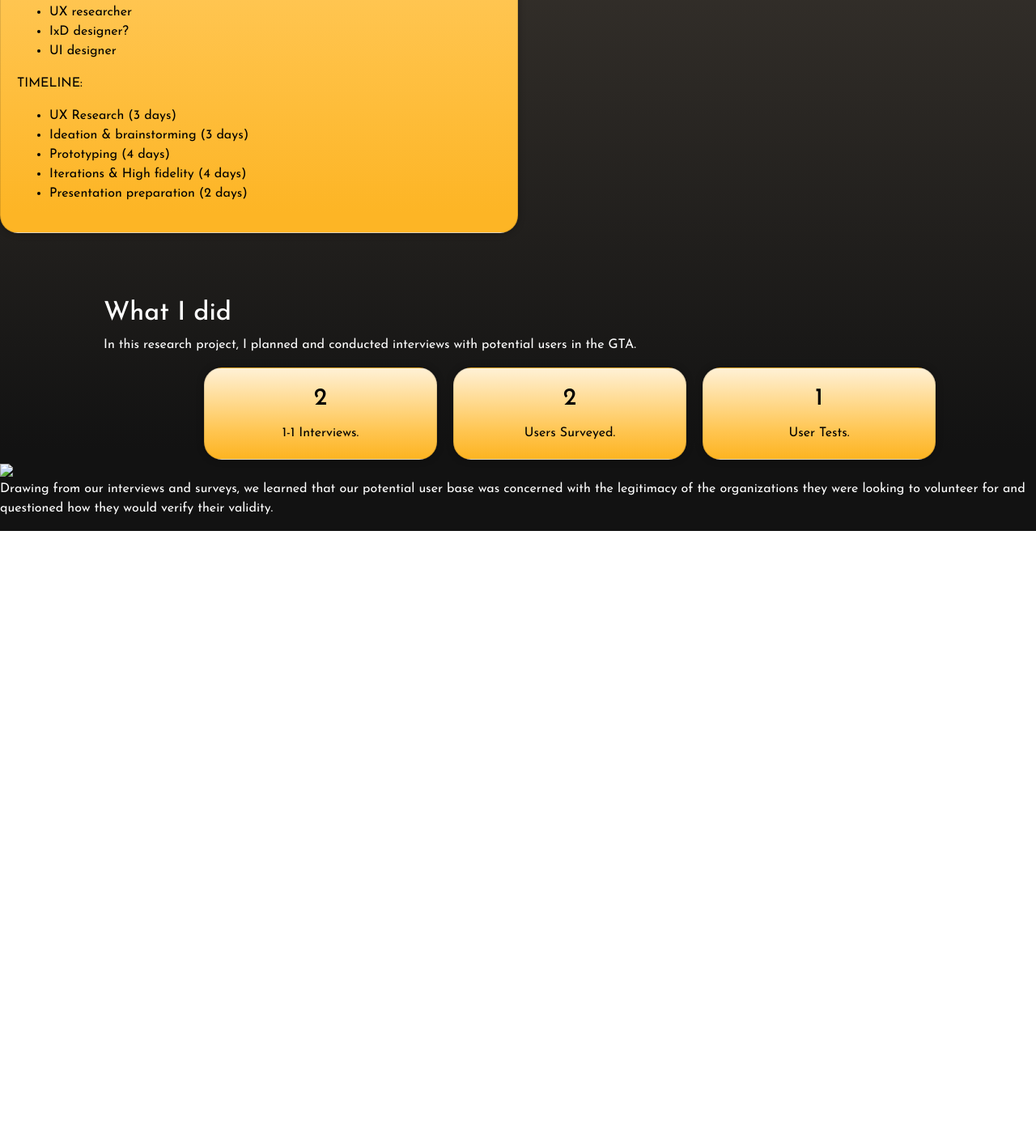
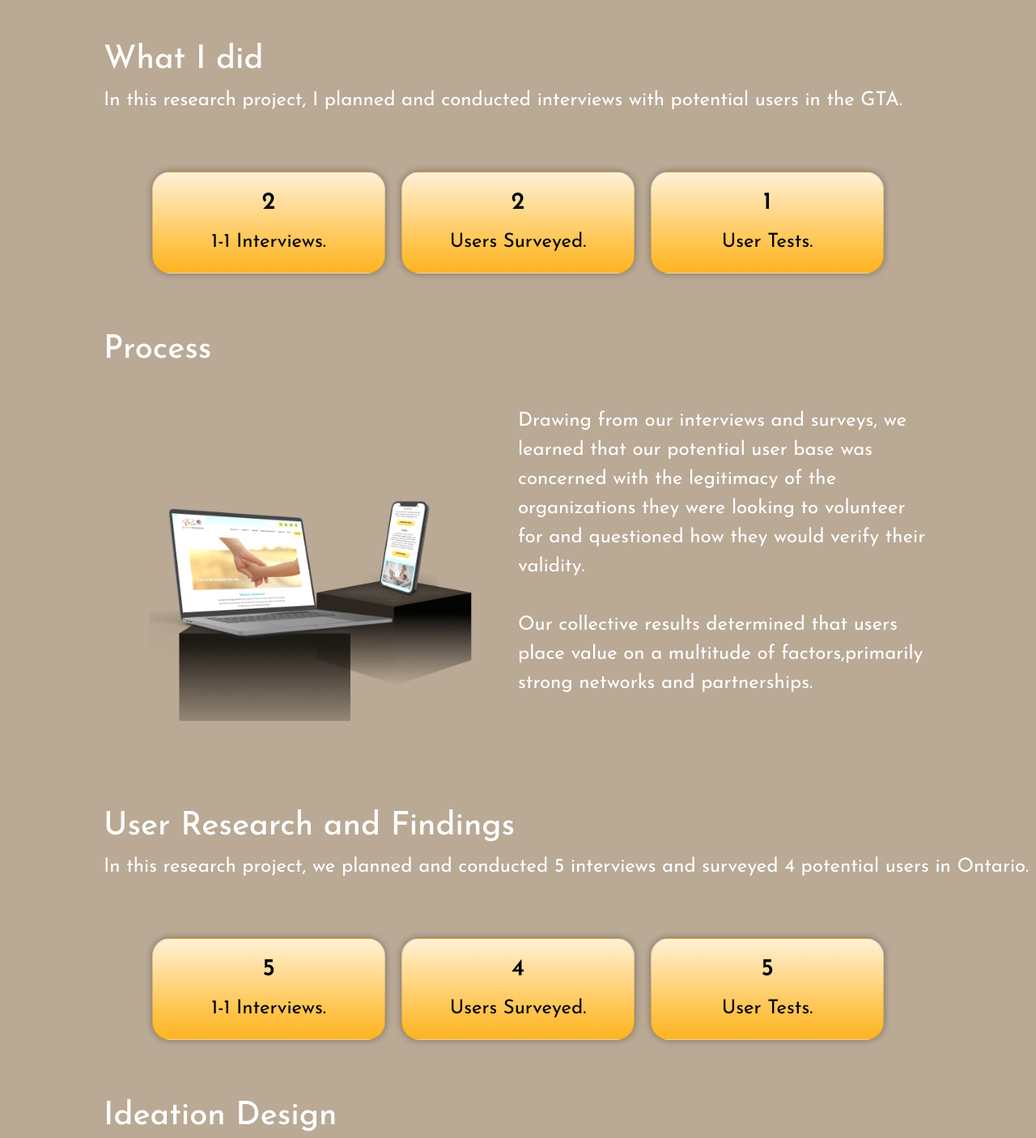
Before and after one commit to magpieeyes/UX_UI_HW_20, a plain HTML site: page index.html in a window 1280 px wide. Shown: the part 1132-2538 px from the top of the page at 81% size. Before the commit the page ends 1788 px from the top, so only its background shows below. Drawn offline with nearby package versions, Linux system fonts and the light colour scheme.

Commit message:
Case Study updated
added sections

```diff
--- a/css/style.css
+++ b/css/style.css
@@ -4,7 +4,7 @@ body {
     margin: 0 auto;
     max-width: 100vw;
     width: 100vw;
-    background: linear-gradient(180deg, #121212 17.50%, #39342E 55.52%, #121212 94.35%);
+    background: #b9a995;/*linear-gradient(180deg, #121212 17.50%, #39342E 55.52%, #121212 94.35%); */
     background-size: cover;
 }
 
@@ -81,19 +81,42 @@ nav {
 
 .jumbotron {
     margin-top: 50px;
-    background-image: url('../../images/minimalist-hero-laptop.png');
+    margin-bottom: 0;
+    background: linear-gradient(180deg, #121212 10%, #b9a995 40.50%, #f7e8d5 75.52%);
 }
+
 
 .summary {
     display: flex;
     flex-direction: row;
     justify-content: center;;
     gap: 10vw;
+    background: linear-gradient(180deg, #f7e8d5 10.50%, #b9a995  40.52%);
+    padding-top: 30px;
+}
+
+.summary .card {
+    padding: 20px;
+}
+
+h3 {
+    font-size: 36px;
+    font-weight: 600;
+}
+
+/* .summary img {
+    padding: 20px;
+    padding-top: 40px;
+} */
+
+.summary li {
+    font-size: 24px;
+    font-weight: 400;
 }
 
 h5 {
     font-size: 30px;
-    font-weight: medium;
+    font-weight: 600;
 }
 
 .card {
@@ -106,26 +129,58 @@ h5 {
 
 .card-img-top {
     width: 100%;
-    padding: 20px;
+    /* padding: 20px; */
 }
 
 .image img {
     width: 40vw;
 }
 
-.myTasks {
+.myTasks, .userResearchFindings {
     padding-top: 10vh;
-    padding-left:  10vw;
     gap: 5vh;
 }
 
-.WIDcards {
+.header {
+    padding-left: 10vw;
+}
+
+h2 {
+    font-size: 40px;
+}
+
+.WIDcards, .URFcards {
     display:flex;
     flex-direction: row;
     justify-content: center;
     gap: 20px;
     text-align: center;
+    padding: 40px;
+    margin: 30px 0 30px 0;
 }
+
+.Title {
+    padding-left: 10vw;
+}
+.process {
+    display: flex;
+    flex-direction: row;
+    justify-content: center;
+    align-items: center;
+}
+
+.stats img {
+    width: 40vw;
+}
+
+.stats-caption {
+    width: 40vw;
+}
+
+p {
+    font-size: 24px;
+}
+
 
 @media only screen and (min-width: 0px) {
     .options ul {
--- a/index.html
+++ b/index.html
@@ -12,12 +12,12 @@
             <nav>
                 <div class="logo">
                     <div class="logoImg">
-                        <img src="../images/logo.png" alt="logo">
+                        <img src="images/logo.png" alt="logo">
                     </div>
                     <p>julie ng</p>
                 </div>
                 <div class="options">
-                    <img src="../images/hamburgerMenu.png" alt="mobile menu">
+                    <img src="images/hamburgerMenu.png" alt="mobile menu">
                     <ul>
                         <li>about</li>
                         <li>skills</li>
@@ -28,26 +28,28 @@
             </nav>
         </header>
         <div class="jumbotron">
-            <h1 class="display-4">Hello, world!</h1>
-            <p class="lead">Roger Neilson House Site Redesign</p>
+            <h1 class="display-4">Roger Neilson House</h1>
+            <!-- <p class="lead">Site Redesign</p> -->
             <hr class="my-4">
             <p>Charity for children in palliative care</p>
             <p class="lead">
-              <a class="btn btn-primary btn-lg" href="#" role="button">Learn more</a>
+              <!-- <a class="btn btn-primary btn-lg jumbotron-btn" href="#" role="button">Learn more</a> -->
             </p>
         </div>
         <div class="summary">
             <div class="card" style="width: 40rem;">
-                <img class="card-img-top" src="../images/minimalist-hero-laptop.png" alt="Card image cap">
+                <!-- <img class="card-img-top" src="images/minimalist-hero-laptop.png" alt="Card image cap"> -->
                 <div class="card-body">
-                  <h5 class="card-title">Summary</h5>
-                  <p class="card-text">MOBILE PROTOTYPE<br><br>GOAL:<br>Redesign<br><br>MY ROLE & RESPONSIBILITIES<br><br></p>
+                  <h2 class="card-title">Summary</h2>
+                  <p class="card-text">Mobile Prototype</p>
+                  <h5><br>Goal:</h5><p>Redesign</p>
+                    <h5><br>My Roles and Responsibilities</h5>
                     <ul>
                         <li>UX researcher</li>
                         <li>IxD designer? </li>
                         <li>UI designer</li>
                     </ul>
-                    <p>TIMELINE:</p>
+                    <h5>Timeline:</h55>
                         <ul>
                             <li>UX Research (3 days)</li>
                             <li>Ideation & brainstorming (3 days)</li>
@@ -60,13 +62,15 @@
                 </div>
             </div>
             <div class="image">
-                <img src="../images/CaseStudy-RNH.png">
+                <img src="images/CaseStudy-RNH.png">
             </div>
         </div>
         <div class="myTasks">
-            <h2>What I did</h2>
-            <p>In this research project, I planned and conducted  interviews with potential users in the GTA.
-            </p>
+            <div class="header">
+                <h2>What I did</h2>
+                <p>In this research project, I planned and conducted  interviews with potential users in the GTA.
+                </p>
+            </div>
             <div class="WIDcards">
                 <div class="card" style="width: 18rem;">
                     <div class="card-body">
@@ -91,16 +95,67 @@
                 </div>
             </div>
         </div>
+
+        <div class="Title">
+            <h2>Process</h2>
+        </div>
         <div class="process">
             <div class="stats">
-                <img src="...">
+                <img src="images/CaseStudy-RNH.png">
             </div>
             <div class="stats-caption">
                 <p>Drawing from our interviews and surveys, we learned that our potential user base was concerned with the legitimacy of the organizations they were looking to volunteer for and questioned how they would verify their validity.
-                    <br><br?
+                <br><br>
                 Our collective results determined that users place value on a multitude of factors,primarily strong networks and partnerships.
                 </p>
             </div>
         </div>
+
+        <div class="userResearchFindings">
+            <div class="header">
+                <h2>User Research and Findings</h2>
+                <p>In this research project, we planned and conducted 5 interviews and surveyed 4  potential users in Ontario.
+                </p>
+            </div>
+            <div class="URFcards">
+                <div class="card" style="width: 18rem;">
+                    <div class="card-body">
+                    <h5 class="card-title">5</h5>
+                    <p class="card-text">1-1 Interviews.</p>
+                    <!-- <a href="#" class="btn btn-primary">Go somewhere</a> -->
+                    </div>
+                </div>
+                <div class="card" style="width: 18rem;">
+                    <div class="card-body">
+                    <h5 class="card-title">4</h5>
+                    <p class="card-text">Users Surveyed.</p>
+                    <!-- <a href="#" class="btn btn-primary">Go somewhere</a> -->
+                    </div>
+                </div>
+                <div class="card" style="width: 18rem;">
+                    <div class="card-body">
+                    <h5 class="card-title">5</h5>
+                    <p class="card-text">User Tests.</p>
+                    <!-- <a href="#" class="btn btn-primary">Go somewhere</a> -->
+                    </div>
+                </div>
+            </div>
+        </div>
+
+        <div class="Title">
+            <h2>Ideation Design</h2>
+        </div>
+        <div class="ideationDesign">
+            <div class="">
+                <img src="images/CaseStudy-RNH.png">
+            </div>
+            <div class="stats-caption">
+                <p>Drawing from our interviews and surveys, we learned that our potential user base was concerned with the legitimacy of the organizations they were looking to volunteer for and questioned how they would verify their validity.
+                <br><br>
+                Our collective results determined that users place value on a multitude of factors,primarily strong networks and partnerships.
+                </p>
+            </div>
+        </div>
+
     </body>
 </html>
```
